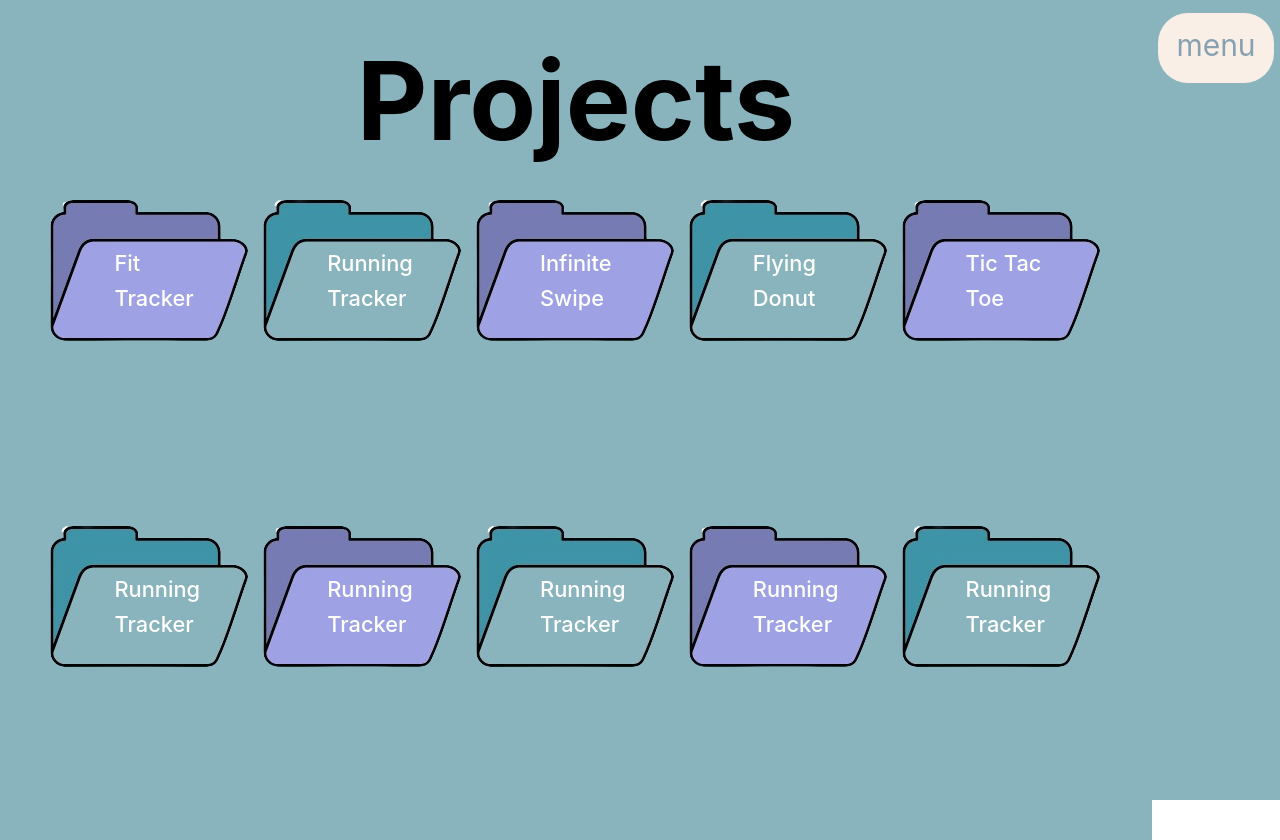
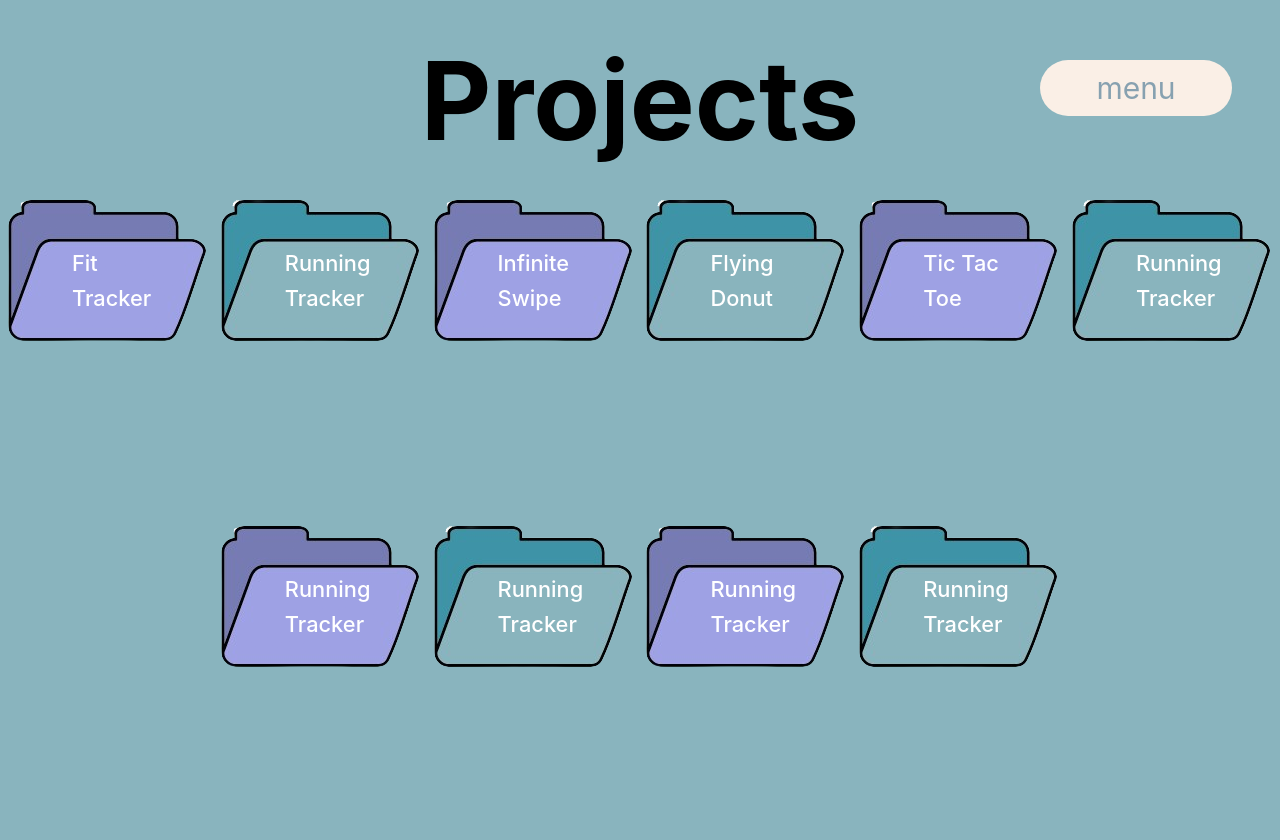
Before and after one commit to DroidStudioAS/Portfolio, a Vue app: page /projects in a window 1280 px wide. Built offline with nearby package versions, Linux system fonts and the light colour scheme.

Commit message:
refactored all the navigation logic for desktop and mobile for the background to appear only when active to free space

```diff
--- a/src/App.vue
+++ b/src/App.vue
@@ -1,18 +1,21 @@
 <template>
+  <div :style="{ width: showMenu ? '40vw' : '20vw' }" class="mobile_icon_container">
+    <img @click="toggleMenu()" class="nav_icon" :src="showMenu ? '/nav_drawer_1.png' : '/nav_drawer_0.png' " />
+  </div>
+  <div class="menu_but_container"
+  :class="{ 'menu_but_container': true,
+              'expanded': showMenu }"
+        @click="toggleMenu()">
+        <div ref="menu_but" class="menu_but"
+        :style="{ backgroundColor: showMenu ? '#000' : '#FAEFE6' }">{{ menu }}</div>
+  </div>
+  <transition name="menu-slide">
+    <div
+      class="navigation_container"
+      :style="{ width: menuWidth, height: store.getMh(), zIndex: showMenu ? 100 : -100 }"
+      :class="{ nav_bg_color: showMenu, 'slide-enter-from': !showMenu }"
+    >
 
-  <transition name="menu-slide">
-<div class="navigation_container" :style="{width:menuWidth ,height:store.getMh()}">
-  <div :class="{ 'menu_but_container': true, 'expanded': showMenu }" @click="toggleMenu()">
-  <div ref="menu_but"
-  class="menu_but"
-  :style="{backgroundColor: showMenu ? '#000' : '#FAEFE6'}">{{ menu }}</div>
-  </div>
-  <div :style="{width: showMenu ? '40vw' : '20vw'}"
-   class="mobile_icon_container">
-    <img  @click="toggleMenu()"
-     class="nav_icon"
-     :src="showMenu ? '/nav_drawer_1.png' : '/nav_drawer_0.png' " />
-  </div>
       <transition name="slide">
         <div class="item_container" v-if="showMenu">
           <div @click="pushTo('home')" class="menu_item">Home</div>
@@ -51,11 +54,13 @@ let menu_but = ref(null)
 function toggleMenu(){
   showMenu.value=!showMenu.value;
   if(width>991){
-  menuWidth.value = showMenu.value ? '20vw' : '10vw';
+  menuWidth.value = showMenu.value ? '22vw' : '0vw';
   }else if(width<991 && width>767){
-    menuWidth.value = showMenu.value ? '20vw' : '15vw';
-  }else if(width<767){
-    menuWidth.value = showMenu.value ? '40vw' : '20vw';
+    menuWidth.value = showMenu.value ? '22vw' : '0vw';
+  }else if(width>450 && width<767){
+    menuWidth.value = showMenu.value ? '22vw' : '0vw';
+  }else if(width<=450){
+    menuWidth.value = showMenu.value ? '42vw' : '0vw';
   }
   changeColor();
 
@@ -84,7 +89,7 @@ onBeforeMount(()=>{
 })
 onMounted(()=>{
   menuHeight=store.getMh();
-  if(width>767 && width<991){
+  /*if(width>767 && width<991){
     menuWidth.value='15vw'
   }
   if(width > 425 && width<767){
@@ -92,7 +97,7 @@ onMounted(()=>{
   }
   if (width<425){
     menuWidth.value='20vw'
-  }
+  } */
 
 })
 </script>
@@ -100,12 +105,10 @@ onMounted(()=>{
 /***************Navigation Styles Start******************/
 .navigation_container{
     background-color: #89B4BE;
-
     position: fixed;
     top: 0%;
     right: 0%;
-
-
+    bottom: 0%;
     height: 100vh;
     width: 10vw;
 
@@ -115,10 +118,21 @@ onMounted(()=>{
 
     border: none;
     border-style: none;
+    padding-top: 20vh;
   }
+
   .menu_but_container{
-    width:10vw;
+    width:20vw;
     height:20vh;
+
+    position: fixed;
+    top: 1vh;
+    right: 2vh;
+    visibility: visible;
+    z-index: 102;
+    display: flex;
+    justify-content: center;
+    align-items: center;
   }
   .menu_but{
     display: flex;
@@ -135,9 +149,9 @@ onMounted(()=>{
     color:#87A1B0;
     font-size: 200%;
     height: 7vh;
-    width: 9vw;
-    z-index: 3;
-    padding: 25% 40% 30% 40%;
+    width: 15vw;
+    z-index: 102;
+    padding: 10% 5% 10% 5%;
   }
   .menu_but black{
     background-color: #000;
@@ -177,10 +191,10 @@ display: flex;
 align-items: center;
 justify-content: center;
 
-position: absolute;
+position: fixed;
 top: 2vh;
-right: 1vw;
-z-index: -1;
+right: 0vw;
+z-index: 101;
 
 visibility: hidden;
 
@@ -198,37 +212,55 @@ visibility: hidden;
 .slide-leave-active {
   transition: transform 0.3s ease-in-out;
 }
-.slide-enter-from,
+.slide-enter-from {
+  transform: translateX(100%);
+}
 .slide-leave-to {
   transform: translateX(100%);
 }
+
 .menu_slide-enter-active,
 .menu_slide-leave-active {
-  transition: width 0.3s ease-in-out;
+  transition: width 0.3s ease-in-out, background-color 0.3s ease-in-out;
+}
+.menu_slide-enter-from {
+  width: 0;
+  background-color: transparent;
+}
+.nav_bg_color {
+  background-color: #4e7896;
 }
 /**************Navigation Transitions End*****************/
 /*********************@media start***********************/
 @media (min-width:450px) and (max-width:767px){
+  .navigation_container{
+    padding-top: 15vh;
+  }
   .menu_but_container{
     width: 20vw;
+    right: 1vw;
   }
   .menu_but{
     width: 18vw;
+    visibility: visible;
+    padding: 10% 20% 10% 20%;
   }
   .item_container{
     width: 40vw;
   }
   .menu_item{
-    width: 30vw;
+    width: 20vw;
+
   }
 }
 @media(max-width:450px){
-
   .navigation_container{
     z-index: 10;
+    padding-top: 8vh;
   }
   .menu_item{
-    width: 30vw;
+    width: 20vw;
+    font-size: 2cap;
   }
   .menu_but_container{
     visibility: hidden;
--- a/src/views/AboutView.vue
+++ b/src/views/AboutView.vue
@@ -199,7 +199,7 @@ template{
 }
 .main_container{
   height: 300vh;
-  width: 90vw;
+  width: 100vw;
   background: #89B4BE;
 
   position: absolute;
@@ -519,7 +519,7 @@ align-items: center;
 /**************Media Querys Start*****************/
 @media (max-width: 453px){
   .main_container{
-    width: 80vw;
+    width: 100vw;
     height: 350vh;
   }
   .what_i_do_container{
@@ -641,7 +641,7 @@ width: 15vw;
 /* Small Devices (Phones and Small Tablets) */
 @media (min-width:454px) and  (max-width: 767px) {
   .main_container{
-    width: 80vw;
+    width: 100vw;
     height: 350vh;
   }
   .what_i_do_container{
--- a/src/views/ContactView.vue
+++ b/src/views/ContactView.vue
@@ -46,7 +46,7 @@
     left: 0vw;
     bottom: 0vh;
     height: 100vh;
-    width: 90vw;
+    width: 100vw;
     background: #89B4BE;
     display: flex;
     flex-flow: column nowrap;
@@ -173,7 +173,7 @@
         flex-flow: row nowrap;
         justify-content: center;
         align-items: center;
-        width: 85vw;
+        width: 100vw;
         left: 0;
     }
 
@@ -189,7 +189,7 @@
         flex-flow: row nowrap;
         justify-content: center;
         align-items: center;
-        width: 80vw;
+        width: 100vw;
         left: 0;
     }
     .socials_container{
--- a/src/views/HomeView.vue
+++ b/src/views/HomeView.vue
@@ -147,10 +147,9 @@ gap: 5%;
 
   position: absolute;
   top: 0%;
-  left: 0%;
-  bottom: 0%;
+
   height: 100vh;
-  width: 90vw;
+  width: 100vw;
 }
 
 
@@ -158,14 +157,14 @@ gap: 5%;
 
 @media (max-width: 450px){
   .main_container{
-  width: 80vw;
+  width: 100vw;
 }
   .image_container{
     z-index: 0;
     height: 55vh;
     width: 80vw;
 
-    left: 9vw;
+    left: 10vw;
 
     display: flex;
     justify-content: center;
@@ -221,7 +220,7 @@ gap: 5%;
 /* Small Devices (Phones and Small Tablets) */
 @media (min-width:450px) and  (max-width: 767px) {
 .main_container{
-  width: 80vw;
+  width: 100vw;
 }
 
   .image_container{
--- a/src/views/ProjectView.vue
+++ b/src/views/ProjectView.vue
@@ -52,7 +52,7 @@ onMounted(()=>{
 
 .main_container{
     height: 80vh;
-    width: 90vw;
+    width: 100vw;
     display: flex;
     flex-flow: row wrap;
     justify-content: center;
@@ -67,7 +67,7 @@ onMounted(()=>{
     top: 0%;
     left: 0%;
 
-    width: 90vw;
+    width: 100vw;
     height: 25vh;
     font-size: 10cap;
     font-weight: 700;
@@ -106,7 +106,7 @@ width: 20vw;
 }
 @media (min-width:767px) and (max-width:991px){
     .main_container{
-        width: 85vw;
+        width: 100vw;
     }
     .page_header{
         width:85vw ;
@@ -125,7 +125,7 @@ width: 20vw;
         font-size: 6cap;
     }
     .main_container{
-        width: 80vw;
+        width: 100vw;
     }
     .project_label{
         left: 10vw;
--- a/src/views/SkillsView.vue
+++ b/src/views/SkillsView.vue
@@ -74,7 +74,7 @@ function refreshList(int){
     position: absolute;
     top: 0vh;
     height: 220vh;
-    width: 90vw;
+    width: 100vw;
 
     display: flex;
     flex-flow: column wrap;
```
Lines whose indentation alone changed are shown as unchanged.
